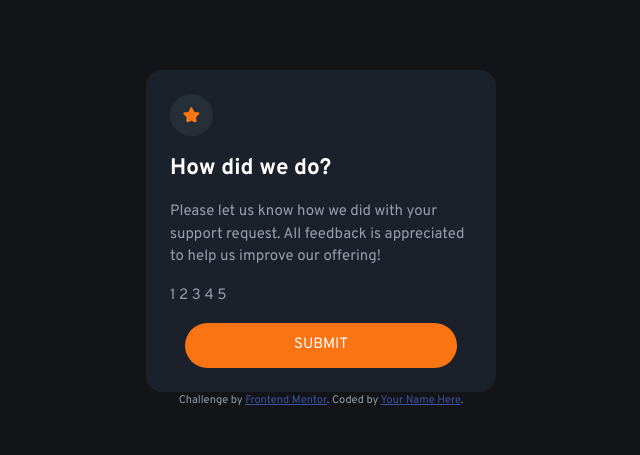
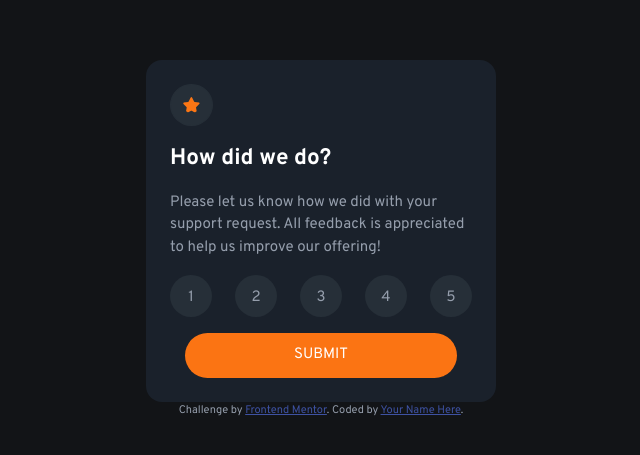
Before and after one commit to felipetn1989/interactive-rating-component-main, a plain HTML site: page index.html in a window 1280 px wide. Shown: the part 161-616 px from the top of the page, without its empty margins (319-959 px from the left). Drawn offline with Linux system fonts and the light colour scheme.

Commit message:
added form

```diff
--- a/index.html
+++ b/index.html
@@ -26,7 +26,22 @@
         Please let us know how we did with your support request. All feedback is
         appreciated to help us improve our offering!
       </p>
-      <span class="score">1 2 3 4 5</span>
+      <form>
+        <label for="iscore1">1</label>
+        <input class="grade" type="radio" name="score" id="iscore1" />
+
+        <label for="iscore2">2</label>
+        <input class="grade" type="radio" name="score" id="iscore2" />
+
+        <label for="iscore3">3</label>
+        <input class="grade" type="radio" name="score" id="iscore3" />
+
+        <label for="iscore4">4</label>
+        <input class="grade" type="radio" name="score" id="iscore4" />
+
+        <label for="iscore5">5</label>
+        <input class="grade" type="radio" name="score" id="iscore5" />
+      </form>
       <button class="button" type="submit">Submit</button>
     </section>
 
--- a/styles/style.css
+++ b/styles/style.css
@@ -118,13 +118,30 @@ body {
 .rating img {
   border: 1px solid #262f38;
   border-radius: 50%;
-    padding: .75rem;
+  padding: 0.75rem;
   background-color: #262f38;
 }
 
-
 .rating h1 {
   color: var(--White);
+}
+
+.grade {
+  display: none;
+}
+
+form {
+  display: flex;
+  justify-content: space-between;
+}
+
+label {
+  background-color: #262f38;
+  padding: 0.75rem;
+  border-radius: 50%;
+  width: 42px;
+  height: 42px;
+  text-align: center;
 }
 
 .button {
@@ -134,7 +151,7 @@ body {
   text-transform: uppercase;
   width: 90%;
   margin: auto;
-    padding: .6875rem;
+  padding: 0.6875rem;
   border-radius: 2rem;
 }
 
```
Lines whose indentation alone changed are shown as unchanged.
